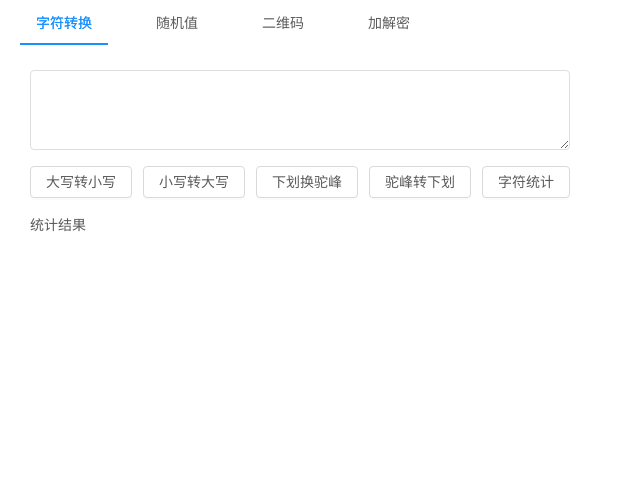
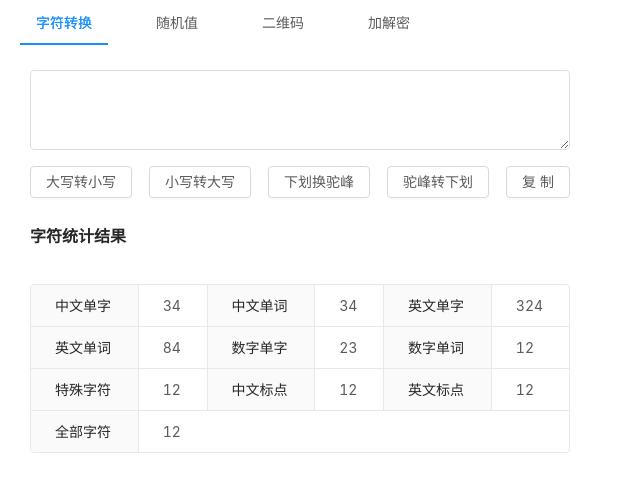
Before and after one commit to zhoubangfu/chrome-toolbox, a React (Create React App) app: page / in a window 1280 px wide. Shown: the top 492 px of the page, without its empty margins (0-640 px from the left). Built offline with nearby package versions, Linux system fonts and the light colour scheme.

Commit message:
update: 字符工具UI

```diff
--- a/src/utils/index.ts
+++ b/src/utils/index.ts
@@ -1,9 +1,3 @@
-import { message } from 'antd'
-
-message.config({
-  maxCount: 1
-})
-
 export const jsCopy = (value: string) => {
   const input = document.createElement('input')
   document.body.appendChild(input)
@@ -13,8 +7,6 @@ export const jsCopy = (value: string) => {
 
   document.execCommand('copy')
 
-  message.info('已复制！')
-
   document.body.removeChild(input)
 }
 
--- a/src/views/StrTools/index.tsx
+++ b/src/views/StrTools/index.tsx
@@ -1,9 +1,25 @@
 import React, { useState, useRef } from 'react'
 
-import { Button } from 'antd'
+import { Button, Descriptions, message } from 'antd'
 import { jsCopy } from '@/utils'
 
 import styles from './style.module.scss'
+
+message.config({
+  maxCount: 1
+})
+
+// 匹配单个数字
+const numReg = /\d/g
+// 匹配数值
+const numValReg = /\d+/g
+// 匹配英文字符
+const charReg = /[a-zA-Z]/g
+// 匹配英文单词
+const strReg = /[a-zA-Z]+/g
+// 中文字符
+const chineseCharReg = /[\u4e00-\u9fa5]/g
+//
 
 const StrTools = () => {
   // 输入内容
@@ -19,7 +35,7 @@ const StrTools = () => {
 
   // 大小写转换
   const actionHandlers = async (
-    type: 'upper' | 'lower' | 'underline' | 'hump' = 'lower'
+    type: 'upper' | 'lower' | 'underline' | 'hump' | 'copy' = 'lower'
   ) => {
     let value = inputText
 
@@ -47,9 +63,15 @@ const StrTools = () => {
         value = inputText.replace(/([A-Z])/g, '_$1').toLowerCase()
         break
       }
-      default: {
+      case 'lower': {
         value = inputText.toLocaleLowerCase()
         break
+      }
+      default: {
+        jsCopy(value)
+
+        message.success('已复制！')
+        return
       }
     }
 
@@ -75,9 +97,20 @@ const StrTools = () => {
         <Button onClick={() => actionHandlers('upper')}>小写转大写</Button>
         <Button onClick={() => actionHandlers('hump')}>下划换驼峰</Button>
         <Button onClick={() => actionHandlers('underline')}>驼峰转下划</Button>
-        <Button onClick={() => actionHandlers('lower')}>字符统计</Button>
+        <Button onClick={() => actionHandlers('copy')}>复制</Button>
       </div>
-      <div>统计结果</div>
+      <Descriptions title="字符统计结果" bordered column={3}>
+        <Descriptions.Item label="中文单字">34</Descriptions.Item>
+        <Descriptions.Item label="中文单词">34</Descriptions.Item>
+        <Descriptions.Item label="英文单字">324</Descriptions.Item>
+        <Descriptions.Item label="英文单词">84</Descriptions.Item>
+        <Descriptions.Item label="数字单字">23</Descriptions.Item>
+        <Descriptions.Item label="数字单词">12</Descriptions.Item>
+        <Descriptions.Item label="特殊字符">12</Descriptions.Item>
+        <Descriptions.Item label="中文标点">12</Descriptions.Item>
+        <Descriptions.Item label="英文标点">12</Descriptions.Item>
+        <Descriptions.Item label="全部字符">12</Descriptions.Item>
+      </Descriptions>
     </div>
   )
 }
--- a/src/views/StrTools/style.module.scss
+++ b/src/views/StrTools/style.module.scss
@@ -1,12 +1,23 @@
+// 修改antd样式
+:global {
+  .ant-descriptions-title {
+    margin-bottom: 16px;
+  }
+
+  .ant-descriptions-bordered {
+    .ant-descriptions-item-label,
+    .ant-descriptions-item-content {
+      padding: 10px 24px;
+    }
+  }
+}
+
 .main {
   padding: 10px;
 
-  .input-area,
-  .actions {
+  .input-area {
     margin-bottom: 16px;
-  }
 
-  .input-area {
     textarea {
       width: 100%;
       min-height: 80px;
@@ -33,5 +44,6 @@
   .actions {
     display: flex;
     justify-content: space-between;
+    margin-bottom: 26px;
   }
 }
```
